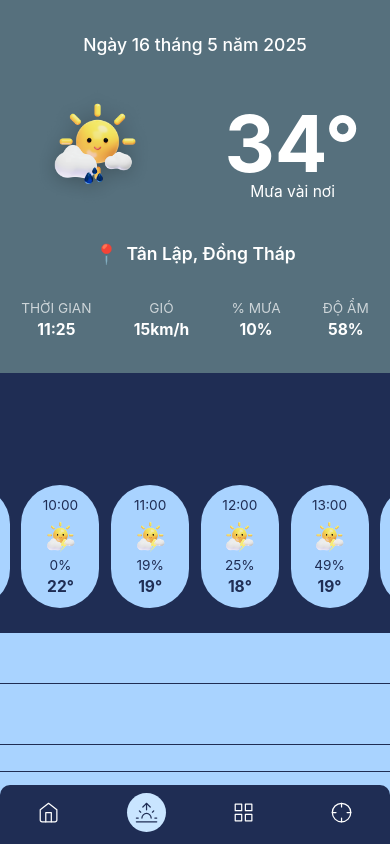
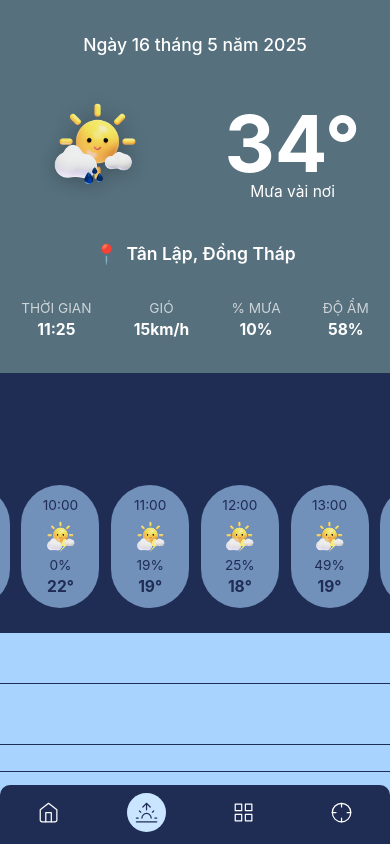
Before and after one commit to TalJa1/PQT_Mobile, a React Native app: screen /Predict in a window 390 px wide. Built offline with nearby package versions, Linux system fonts and the light colour scheme.

Commit message:
Update hourly item background color to semi-transparent for improved styling

```diff
--- a/components/predict/ThoiTietTab.tsx
+++ b/components/predict/ThoiTietTab.tsx
@@ -181,7 +181,7 @@ const styles = StyleSheet.create({
     marginBottom: vh(2),
   },
   hourlyItem: {
-    backgroundColor: '#A9D3FF',
+    backgroundColor: 'rgba(169, 211, 255, 0.6)', // Changed to semi-transparent
     borderRadius: vw(15),
     padding: vw(3),
     alignItems: 'center',
```
